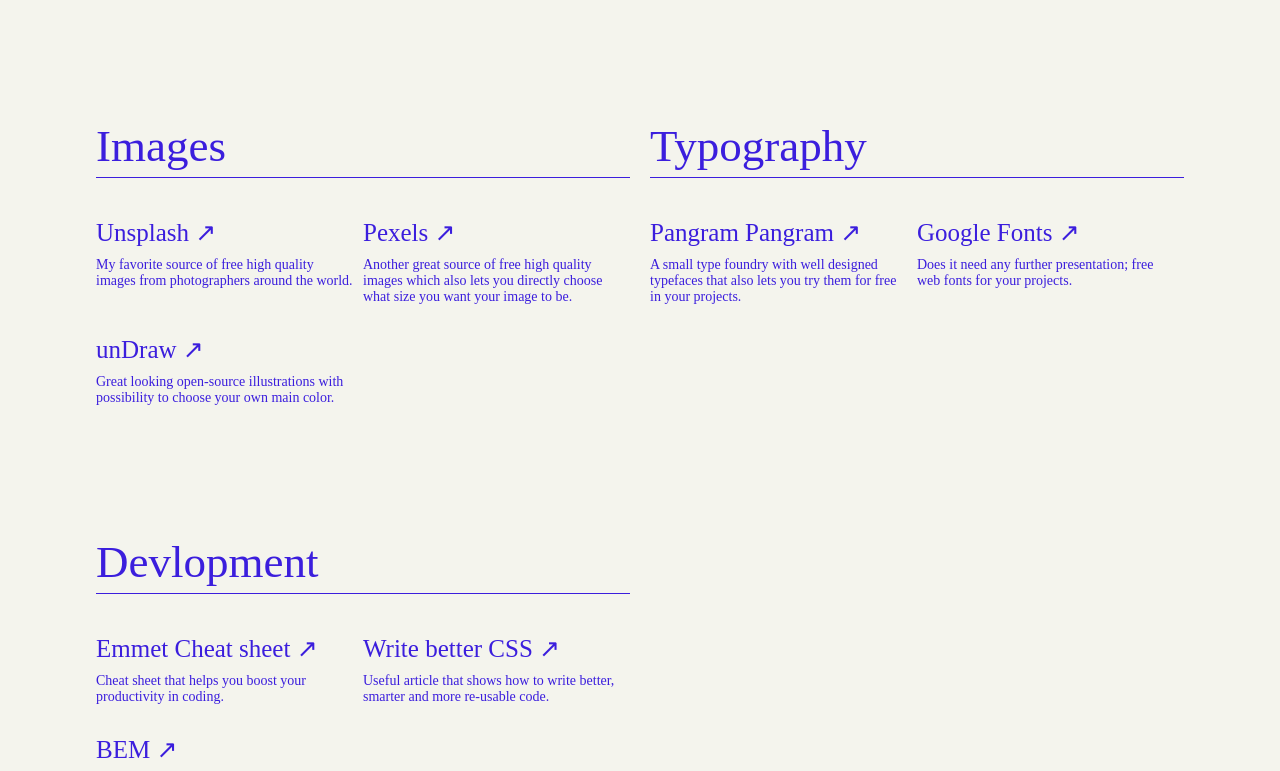
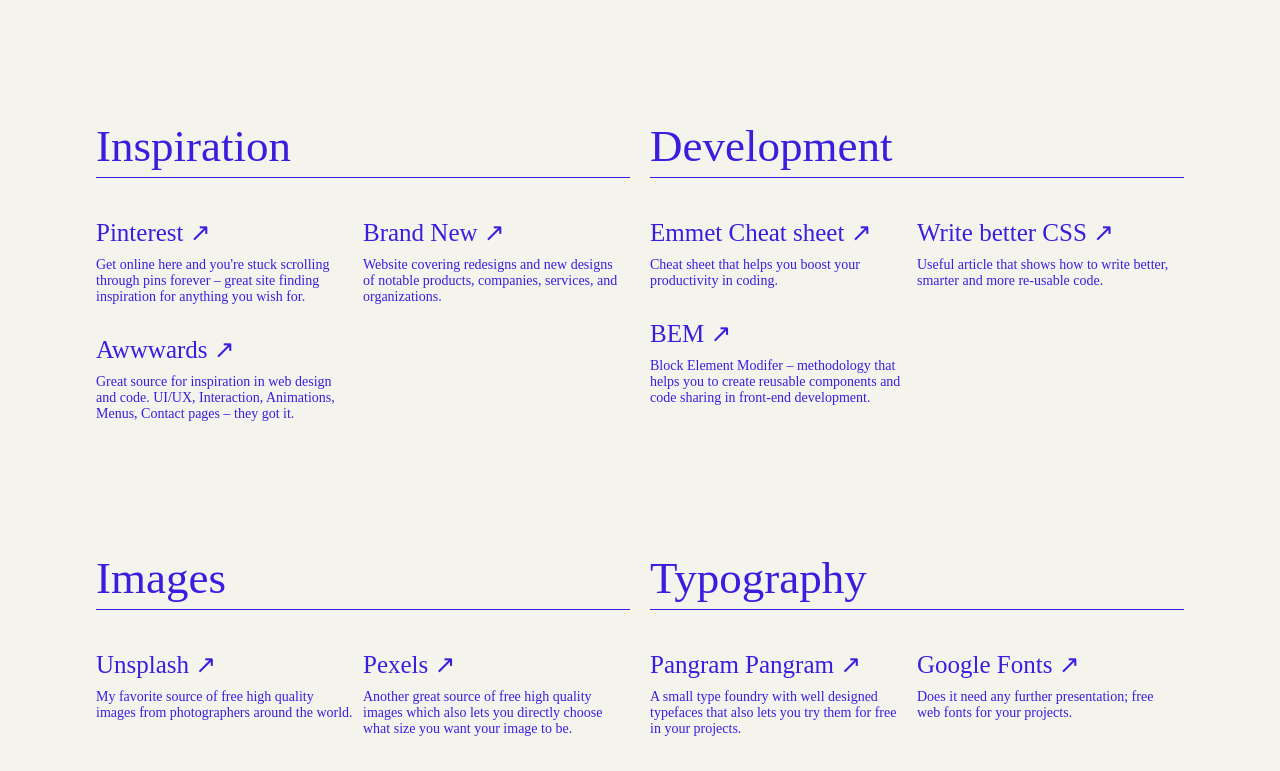
Before and after one commit to dtangerfors/react-portfolio, a React (Create React App) app: page /resources in a window 1280 px wide. Shown: the part 680-1451 px from the top of the page. Built offline with nearby package versions, Linux system fonts and the light colour scheme; a web font is replaced by a local one.

Commit message:
Added new header

```diff
--- a/src/pages/Resources.js
+++ b/src/pages/Resources.js
@@ -4,10 +4,21 @@
 import device from '../assets/breakpoints'
 
 import { MAIN } from '../components/sections'
-import Hero from '../components/layout/Hero'
+// eslint-disable-next-line
+import { H1, P } from '../components/typography'
 import ResourceSection from '../components/ResourceSection'
 
 import RESOURCE_LIST from '../resource-list'
+// eslint-disable-next-line
+import illustration from '../assets/sharing-caring.svg'
+
+const HERO = styled.header`
+    height: 100vh;
+    width: ${props => props.theme.defaultWidth};
+    display: flex;
+    align-items: center;
+    justify-content: flex-start;
+`;
 
 const WRAPPER = styled.div`
     width: ${props => props.theme.defaultWidth};
@@ -24,11 +35,14 @@
     render() {
         return (
             <MAIN>
-                <Hero title="Resources. Because sharing is caring." />
+                <HERO>
+                    <H1>Resources. Because sharing is caring.</H1>
+                </HERO>
                 <WRAPPER>
+                    <ResourceSection sectionTitle='Inspiration' resourceCat={RESOURCE_LIST.inspiration} />
+                    <ResourceSection sectionTitle='Development' resourceCat={RESOURCE_LIST.devlopment} />
                     <ResourceSection sectionTitle='Images' resourceCat={RESOURCE_LIST.images} />
                     <ResourceSection sectionTitle='Typography' resourceCat={RESOURCE_LIST.typography} />
-                    <ResourceSection sectionTitle='Devlopment' resourceCat={RESOURCE_LIST.devlopment} />
                 </WRAPPER>
             </MAIN>
         )
```
